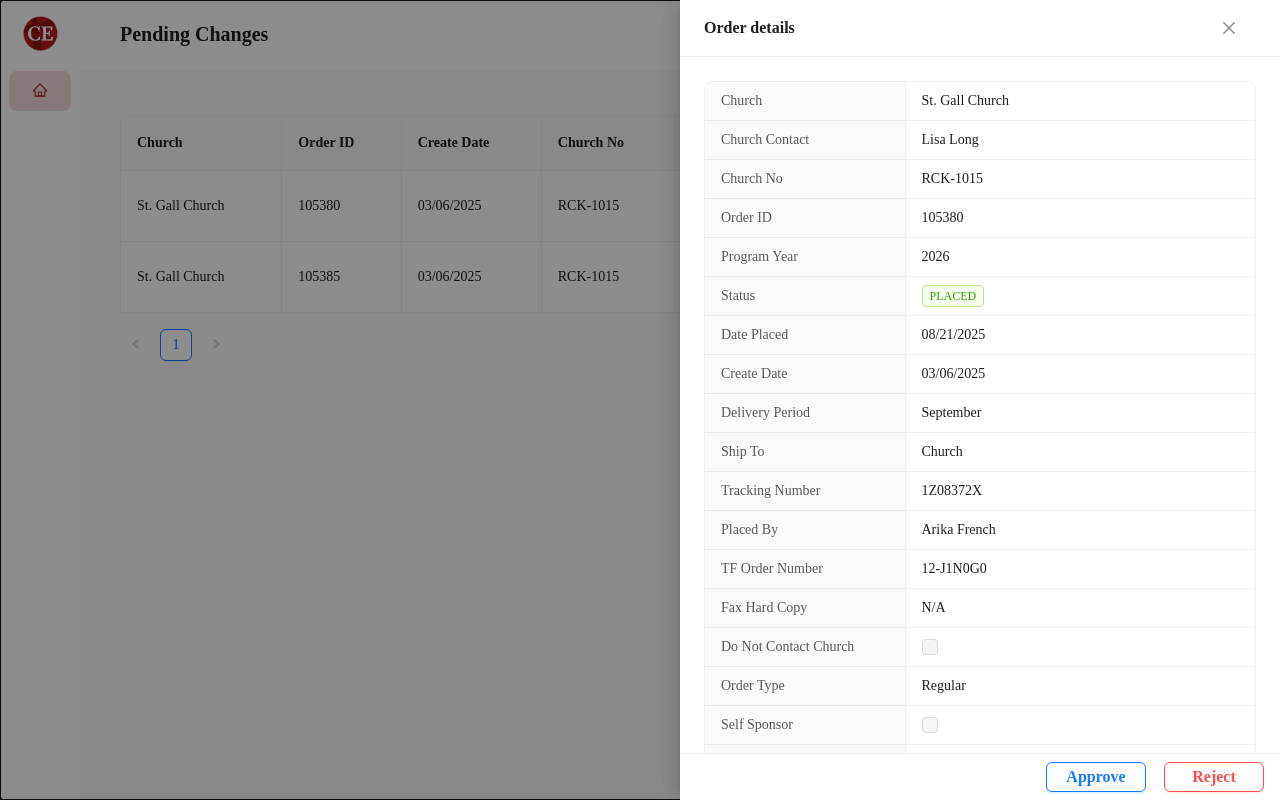
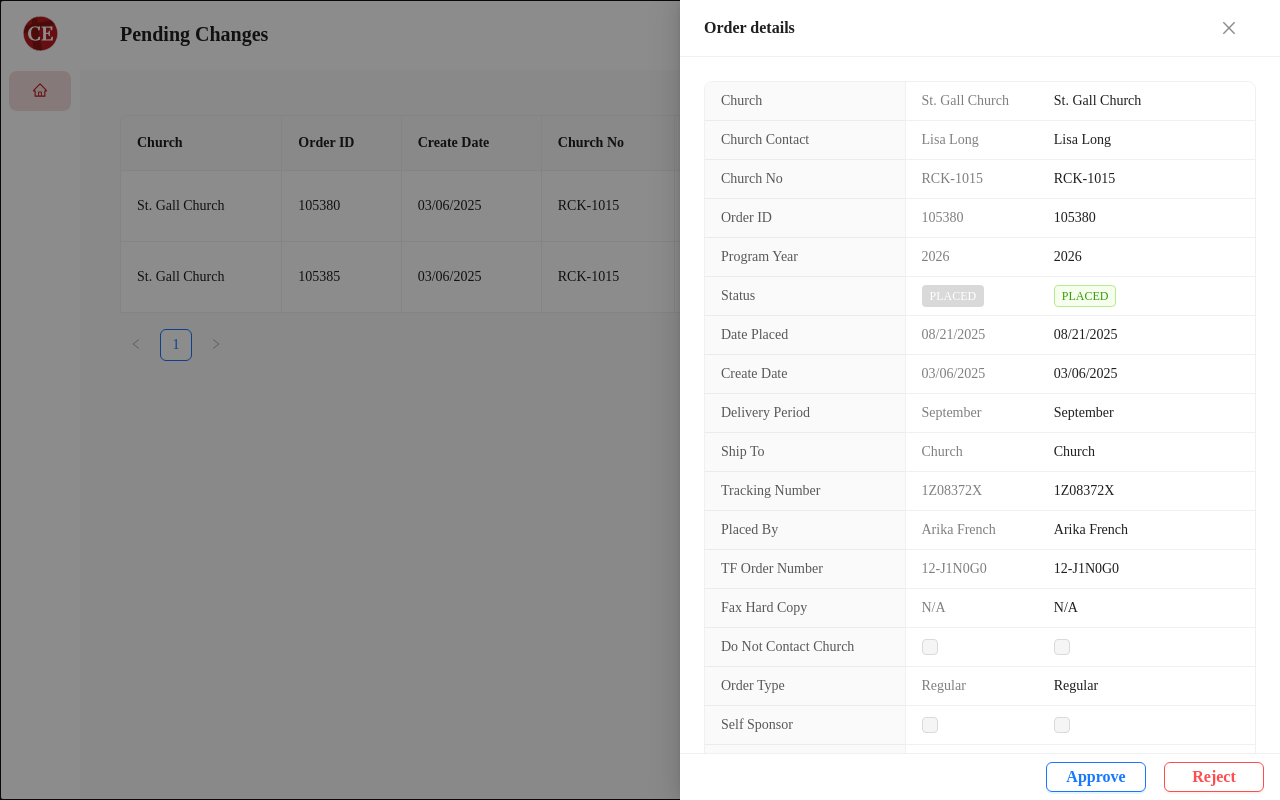
Before and after one commit to MyroslavaMM/mirus_edit_order, a React (Vite) app in the folder mirus_edit_order.client/: page /admin in a window 1280 px wide. Both pictures are taken after a click on the element "PLACED". Built offline with nearby package versions, Linux system fonts and the light colour scheme.

Commit message:
updated admin page design

```diff
--- a/mirus_edit_order.client/src/components/adminTable/index.less
+++ b/mirus_edit_order.client/src/components/adminTable/index.less
@@ -29,3 +29,10 @@
     height: 25px;
   }
 }
+
+.order-detail {
+  .prev-value {
+    color: #000;
+    opacity: 0.5;
+  }
+}
--- a/mirus_edit_order.client/src/components/adminTable/index.tsx
+++ b/mirus_edit_order.client/src/components/adminTable/index.tsx
@@ -1,260 +1,7 @@
-// import {
-//   Button,
-//   Checkbox,
-//   Dropdown,
-//   Row,
-//   Table,
-//   Tag,
-//   type MenuProps,
-// } from "antd";
-// import type { FC } from "react";
-// import "./index.less";
-// import { MoreOutlined } from "@ant-design/icons";
-// import type { ColumnsType } from "antd/es/table";
-
-// const TagColor = (status: string): string => {
-//   switch (status.toLowerCase()) {
-//     case "placed":
-//       return "green";
-//     case "rejected":
-//       return "red";
-//     case "pending":
-//       return "orange";
-//     default:
-//       return "#d9d9d9";
-//   }
-// };
-// type DataType = {
-//   key: string;
-//   church: string;
-//   orderID: string;
-//   createDate: string;
-//   deliveryPeriod: string;
-//   shipTo: string;
-//   datePlaced: string;
-//   trackingNumber: string;
-//   churchNo: string;
-//   churchContact: string;
-//   programYear: string;
-//   status: string;
-//   placedBy: string;
-//   tfOrderNumber: string;
-//   faxHardCopy: string;
-//   doNotContactChurch: boolean;
-//   orderType: string;
-//   selfSponsor: boolean;
-//   responseDate: string;
-// };
-
-// const AdminTable: FC = () => {
-//   const dataSource = [
-//     {
-//       key: "1",
-//       church: "St. Gall Church",
-//       orderID: "105380",
-//       createDate: "03/06/2025",
-//       deliveryPeriod: "September",
-//       shipTo: "Church",
-//       datePlaced: "08/21/2025",
-//       trackingNumber: "1Z08372X",
-//       churchNo: "RCK-1015",
-//       churchContact: "Lisa Long",
-//       programYear: "2026",
-//       status: "placed",
-//       placedBy: "Arika French",
-//       tfOrderNumber: "12-J1N0G0",
-//       faxHardCopy: "N/A",
-//       doNotContactChurch: false,
-//       orderType: "Regular",
-//       selfSponsor: false,
-//       responseDate: "05/07/2025",
-//     },
-//     {
-//       key: "2",
-//       church: "St. Gall Church",
-//       orderID: "105380",
-//       createDate: "03/06/2025",
-//       deliveryPeriod: "September",
-//       shipTo: "Church",
-//       datePlaced: "08/21/2025",
-//       trackingNumber: "1Z08372X",
-//       churchNo: "RCK-1015",
-//       churchContact: "Lisa Long",
-//       programYear: "2026",
-//       status: "pending",
-//       placedBy: "Arika French",
-//       tfOrderNumber: "12-J1N0G0",
-//       faxHardCopy: "N/A",
-//       doNotContactChurch: true,
-//       orderType: "Regular",
-//       selfSponsor: true,
-//       responseDate: "05/07/2025",
-//     },
-//   ];
-
-//   const actionsItems = (): MenuProps["items"] => {
-//     return [
-//       {
-//         key: "1",
-//         label: (
-//           <Row className={"admin-table-actions-wrapper"}>
-//             <Button
-//               color="primary"
-//               variant="outlined"
-//               className={"table-action approve"}
-//             >
-//               Approve
-//             </Button>
-//             <Button
-//               color="danger"
-//               variant="outlined"
-//               className={"table-action reject"}
-//             >
-//               Reject
-//             </Button>
-//           </Row>
-//         ),
-//       },
-//     ];
-//   };
-
-//   const columns: ColumnsType<DataType> = [
-//     {
-//       title: "Church",
-//       dataIndex: "church",
-//       key: "church",
-//     },
-//     {
-//       title: "Order ID",
-//       dataIndex: "orderID",
-//       key: "orderID",
-//     },
-//     {
-//       title: "Create Date",
-//       dataIndex: "createDate",
-//       key: "createDate",
-//     },
-//     {
-//       title: "Delivery Period",
-//       dataIndex: "deliveryPeriod",
-//       key: "deliveryPeriod",
-//     },
-//     {
-//       title: "Ship To",
-//       dataIndex: "shipTo",
-//       key: "shipTo",
-//     },
-//     {
-//       title: "Date Placed",
-//       dataIndex: "datePlaced",
-//       key: "datePlaced",
-//     },
-//     {
-//       title: "Tracking Number",
-//       dataIndex: "trackingNumber",
-//       key: "trackingNumber",
-//     },
-//     {
-//       title: "Church No",
-//       dataIndex: "churchNo",
-//       key: "churchNo",
-//     },
-//     {
-//       title: "ChuChurch Contact",
-//       dataIndex: "churchContact",
-//       key: "churchContact",
-//     },
-//     {
-//       title: "Program Year",
-//       dataIndex: "programYear",
-//       key: "programYear",
-//     },
-//     {
-//       title: "Status",
-//       dataIndex: "status",
-//       key: "status",
-//       render: (_: any, record: any) => (
-//         <Tag color={TagColor(record.status)}>{record.status.toUpperCase()}</Tag>
-//       ),
-//     },
-//     {
-//       title: "Placed By",
-//       dataIndex: "placedBy",
-//       key: "placedBy",
-//     },
-//     {
-//       title: "TF Order Number",
-//       dataIndex: "tfOrderNumber",
-//       key: "tfOrderNumber",
-//     },
-//     {
-//       title: "Fax Hard Copy",
-//       dataIndex: "faxHardCopy",
-//       key: "faxHardCopy",
-//     },
-//     {
-//       title: "Do Not Contact Church",
-//       dataIndex: "doNotContactChurch",
-//       key: "doNotContactChurch",
-//       render: (_, record) => (
-//         <div style={{ display: "flex", justifyContent: "center" }}>
-//           <Checkbox checked={record.doNotContactChurch} disabled />
-//         </div>
-//       ),
-//     },
-//     {
-//       title: "Order Type",
-//       dataIndex: "orderType",
-//       key: "orderType",
-//     },
-//     {
-//       title: "Self Sponsor",
-//       dataIndex: "selfSponsor",
-//       key: "selfSponsor",
-//       render: (_, record) => (
-//         <div style={{ display: "flex", justifyContent: "center" }}>
-//           <Checkbox checked={record.selfSponsor} disabled />
-//         </div>
-//       ),
-//     },
-//     {
-//       title: "Response Date",
-//       dataIndex: "responseDate",
-//       key: "responseDate",
-//     },
-//     {
-//       title: "Action",
-//       key: "action",
-//       fixed: "right",
-//       width: 100,
-//       className: "table-action-column",
-//       render: (_: any) => (
-//         <Dropdown
-//           trigger={["click"]}
-//           placement={"bottomRight"}
-//           menu={{ items: actionsItems() }}
-//         >
-//           <Button className={"more-actions"} icon={<MoreOutlined />}></Button>
-//         </Dropdown>
-//       ),
-//     },
-//   ];
-//   return (
-//     <Table
-//       columns={columns}
-//       dataSource={dataSource}
-//       pagination={{ position: ["bottomLeft"] }}
-//       scroll={{ x: true }}
-//       bordered
-//     />
-//   );
-// };
-
-// export default AdminTable;
-
 import {
   Button,
   Checkbox,
+  Col,
   Descriptions,
   Dropdown,
   Row,
@@ -388,47 +135,6 @@ const AdminTable: FC = () => {
         };
       },
     },
-    // {
-    //   title: "Delivery Period",
-    //   dataIndex: "deliveryPeriod",
-    //   key: "deliveryPeriod",
-    //   onCell: (record, rowIndex) => {
-    //     return {
-    //       onClick: () => {
-    //         handleOpenModal(record.orderID);
-    //       },
-    //     };
-    //   },
-    // },
-    // {
-    //   title: "Ship To",
-    //   dataIndex: "shipTo",
-    //   key: "shipTo",
-    //   onCell: (record, rowIndex) => {
-    //     return {
-    //       onClick: () => {
-    //         handleOpenModal(record.orderID);
-    //       },
-    //     };
-    //   },
-    // },
-    // {
-    //   title: "Date Placed",
-    //   dataIndex: "datePlaced",
-    //   key: "datePlaced",
-    //   onCell: (record, rowIndex) => {
-    //     return {
-    //       onClick: () => {
-    //         handleOpenModal(record.orderID);
-    //       },
-    //     };
-    //   },
-    // },
-    // {
-    //   title: "Tracking Number",
-    //   dataIndex: "trackingNumber",
-    //   key: "trackingNumber",
-    // },
     {
       title: "Church No",
       dataIndex: "churchNo",
@@ -441,18 +147,6 @@ const AdminTable: FC = () => {
         };
       },
     },
-    // {
-    //   title: "Church Contact",
-    //   dataIndex: "churchContact",
-    //   key: "churchContact",
-    //   onCell: (record) => {
-    //     return {
-    //       onClick: () => {
-    //         handleOpenModal(record.orderID);
-    //       },
-    //     };
-    //   },
-    // },
     {
       title: "Program Year",
       dataIndex: "programYear",
@@ -480,67 +174,6 @@ const AdminTable: FC = () => {
         };
       },
     },
-    // {
-    //   title: "Placed By",
-    //   dataIndex: "placedBy",
-    //   key: "placedBy",
-    // },
-    // {
-    //   title: "TF Order Number",
-    //   dataIndex: "tfOrderNumber",
-    //   key: "tfOrderNumber",
-    // },
-    // {
-    //   title: "Fax Hard Copy",
-    //   dataIndex: "faxHardCopy",
-    //   key: "faxHardCopy",
-    //   onCell: (record, rowIndex) => {
-    //     return {
-    //       onClick: () => {
-    //         handleOpenModal(record.orderID);
-    //       },
-    //     };
-    //   },
-    // },
-    // {
-    //   title: "Do Not Contact Church",
-    //   dataIndex: "doNotContactChurch",
-    //   key: "doNotContactChurch",
-    //   render: (_, record) => (
-    //     <div style={{ display: "flex", justifyContent: "center" }}>
-    //       <Checkbox checked={record.doNotContactChurch} disabled />
-    //     </div>
-    //   ),
-    //   onCell: (record) => {
-    //     return {
-    //       onClick: () => {
-    //         handleOpenModal(record.orderID);
-    //       },
-    //     };
-    //   },
-    // },
-    // {
-    //   title: "Order Type",
-    //   dataIndex: "orderType",
-    //   key: "orderType",
-    // },
-    // {
-    //   title: "Self Sponsor",
-    //   dataIndex: "selfSponsor",
-    //   key: "selfSponsor",
-    //   render: (_, record) => (
-    //     <div style={{ display: "flex", justifyContent: "center" }}>
-    //       <Checkbox checked={record.selfSponsor} disabled />
-    //     </div>
-    //   ),
-    //   onCell: (record) => {
-    //     return {
-    //       onClick: () => {
-    //         handleOpenModal(record.orderID);
-    //       },
-    //     };
-    //   },
-    // },
     {
       title: "Response Date",
       dataIndex: "responseDate",
@@ -613,61 +246,234 @@ const AdminTable: FC = () => {
             bordered
             size="small"
           >
-            <Descriptions.Item label="Church">
-              {selectedOrder?.church}
+            <Descriptions.Item label="Church" className={"order-detail"}>
+              <Row>
+                <Col span={10}>
+                  <span className={"prev-value"}>{selectedOrder?.church}</span>
+                </Col>
+                <Col span={10}>
+                  <span>{selectedOrder?.church}</span>
+                </Col>
+              </Row>
             </Descriptions.Item>
-            <Descriptions.Item label="Church Contact">
+            <Descriptions.Item
+              label="Church Contact"
+              className={"order-detail"}
+            >
+              <Row>
+                <Col span={10}>
+                  <span className={"prev-value"}>
                     {selectedOrder?.churchContact}
+                  </span>
+                </Col>
+                <Col span={10}>
+                  <span>{selectedOrder?.churchContact}</span>
+                </Col>
+              </Row>
             </Descriptions.Item>
-            <Descriptions.Item label="Church No">
+            <Descriptions.Item label="Church No" className={"order-detail"}>
+              <Row>
+                <Col span={10}>
+                  <span className={"prev-value"}>
                     {selectedOrder?.churchNo}
+                  </span>
+                </Col>
+                <Col span={10}>
+                  <span>{selectedOrder?.churchNo}</span>
+                </Col>
+              </Row>
             </Descriptions.Item>
-            <Descriptions.Item label="Order ID">
-              {selectedOrder?.orderID}
+            <Descriptions.Item label="Order ID" className={"order-detail"}>
+              <Row>
+                <Col span={10}>
+                  <span className={"prev-value"}>{selectedOrder?.orderID}</span>
+                </Col>
+                <Col span={10}>
+                  <span>{selectedOrder?.orderID}</span>
+                </Col>
+              </Row>
             </Descriptions.Item>
-            <Descriptions.Item label="Program Year">
+            <Descriptions.Item label="Program Year" className={"order-detail"}>
+              <Row>
+                <Col span={10}>
+                  <span className={"prev-value"}>
                     {selectedOrder?.programYear}
+                  </span>
+                </Col>
+                <Col span={10}>
+                  <span>{selectedOrder?.programYear}</span>
+                </Col>
+              </Row>
             </Descriptions.Item>
-            <Descriptions.Item label="Status">
+            <Descriptions.Item label="Status" className={"order-detail"}>
+              <Row>
+                <Col span={10}>
+                  <Tag color={TagColor("disabled")}>
+                    {selectedOrder?.status.toUpperCase()}
+                  </Tag>
+                </Col>
+                <Col span={10}>
                   <Tag color={TagColor(selectedOrder?.status)}>
                     {selectedOrder?.status.toUpperCase()}
-              </Tag>
+                  </Tag>{" "}
+                </Col>
+              </Row>
             </Descriptions.Item>
-            <Descriptions.Item label="Date Placed">
+            <Descriptions.Item label="Date Placed" className={"order-detail"}>
+              <Row>
+                <Col span={10}>
+                  <span className={"prev-value"}>
                     {selectedOrder?.datePlaced}
+                  </span>
+                </Col>
+                <Col span={10}>
+                  <span>{selectedOrder?.datePlaced}</span>
+                </Col>
+              </Row>
             </Descriptions.Item>
-            <Descriptions.Item label="Create Date">
+            <Descriptions.Item label="Create Date" className={"order-detail"}>
+              <Row>
+                <Col span={10}>
+                  <span className={"prev-value"}>
                     {selectedOrder?.createDate}
+                  </span>
+                </Col>
+                <Col span={10}>
+                  <span>{selectedOrder?.createDate}</span>
+                </Col>
+              </Row>
             </Descriptions.Item>
-            <Descriptions.Item label="Delivery Period">
+            <Descriptions.Item
+              label="Delivery Period"
+              className={"order-detail"}
+            >
+              <Row>
+                <Col span={10}>
+                  <span className={"prev-value"}>
                     {selectedOrder?.deliveryPeriod}
+                  </span>
+                </Col>
+                <Col span={10}>
+                  <span>{selectedOrder?.deliveryPeriod}</span>
+                </Col>
+              </Row>
             </Descriptions.Item>
-            <Descriptions.Item label="Ship To">
-              {selectedOrder?.shipTo}
+            <Descriptions.Item label="Ship To" className={"order-detail"}>
+              <Row>
+                <Col span={10}>
+                  <span className={"prev-value"}>{selectedOrder?.shipTo}</span>
+                </Col>
+                <Col span={10}>
+                  <span>{selectedOrder?.shipTo}</span>
+                </Col>
+              </Row>
             </Descriptions.Item>
-            <Descriptions.Item label="Tracking Number">
+            <Descriptions.Item
+              label="Tracking Number"
+              className={"order-detail"}
+            >
+              <Row>
+                <Col span={10}>
+                  <span className={"prev-value"}>
                     {selectedOrder?.trackingNumber}
+                  </span>
+                </Col>
+                <Col span={10}>
+                  <span>{selectedOrder?.trackingNumber}</span>
+                </Col>
+              </Row>
             </Descriptions.Item>
-            <Descriptions.Item label="Placed By">
+            <Descriptions.Item label="Placed By" className={"order-detail"}>
+              <Row>
+                <Col span={10}>
+                  <span className={"prev-value"}>
                     {selectedOrder?.placedBy}
+                  </span>
+                </Col>
+                <Col span={10}>
+                  <span>{selectedOrder?.placedBy}</span>
+                </Col>
+              </Row>
             </Descriptions.Item>
-            <Descriptions.Item label="TF Order Number">
+            <Descriptions.Item
+              label="TF Order Number"
+              className={"order-detail"}
+            >
+              <Row>
+                <Col span={10}>
+                  <span className={"prev-value"}>
                     {selectedOrder?.tfOrderNumber}
+                  </span>
+                </Col>
+                <Col span={10}>
+                  <span>{selectedOrder?.tfOrderNumber}</span>
+                </Col>
+              </Row>
             </Descriptions.Item>
-            <Descriptions.Item label="Fax Hard Copy">
+            <Descriptions.Item label="Fax Hard Copy" className={"order-detail"}>
+              <Row>
+                <Col span={10}>
+                  <span className={"prev-value"}>
                     {selectedOrder?.faxHardCopy}
+                  </span>
+                </Col>
+                <Col span={10}>
+                  <span>{selectedOrder?.faxHardCopy}</span>
+                </Col>
+              </Row>
             </Descriptions.Item>
-            <Descriptions.Item label="Do Not Contact Church">
-              <Checkbox checked={selectedOrder?.doNotContactChurch} disabled />
+            <Descriptions.Item
+              label="Do Not Contact Church"
+              className={"order-detail"}
+            >
+              <Row>
+                <Col span={10}>
+                  <Checkbox
+                    checked={selectedOrder?.doNotContactChurch}
+                    disabled
+                  />
+                </Col>
+                <Col span={10}>
+                  <Checkbox
+                    checked={selectedOrder?.doNotContactChurch}
+                    disabled
+                  />
+                </Col>
+              </Row>
             </Descriptions.Item>
-            <Descriptions.Item label="Order Type">
+            <Descriptions.Item label="Order Type" className={"order-detail"}>
+              <Row>
+                <Col span={10}>
+                  <span className={"prev-value"}>
                     {selectedOrder?.orderType}
+                  </span>
+                </Col>
+                <Col span={10}>
+                  <span>{selectedOrder?.orderType}</span>
+                </Col>
+              </Row>
             </Descriptions.Item>
-            <Descriptions.Item label="Self Sponsor">
+            <Descriptions.Item label="Self Sponsor" className={"order-detail"}>
+              <Row>
+                <Col span={10}>
                   <Checkbox checked={selectedOrder?.selfSponsor} disabled />
+                </Col>
+                <Col span={10}>
+                  <Checkbox checked={selectedOrder?.selfSponsor} disabled />
+                </Col>
+              </Row>
             </Descriptions.Item>
-            <Descriptions.Item label="Response Date">
+            <Descriptions.Item label="Response Date" className={"order-detail"}>
+              <Row>
+                <Col span={10}>
+                  <span className={"prev-value"}>
                     {selectedOrder?.responseDate}
+                  </span>
+                </Col>
+                <Col span={10}>
+                  <span>{selectedOrder?.responseDate}</span>
+                </Col>
+              </Row>
             </Descriptions.Item>
           </Descriptions>
         )}
```
Lines whose indentation alone changed are shown as unchanged.
